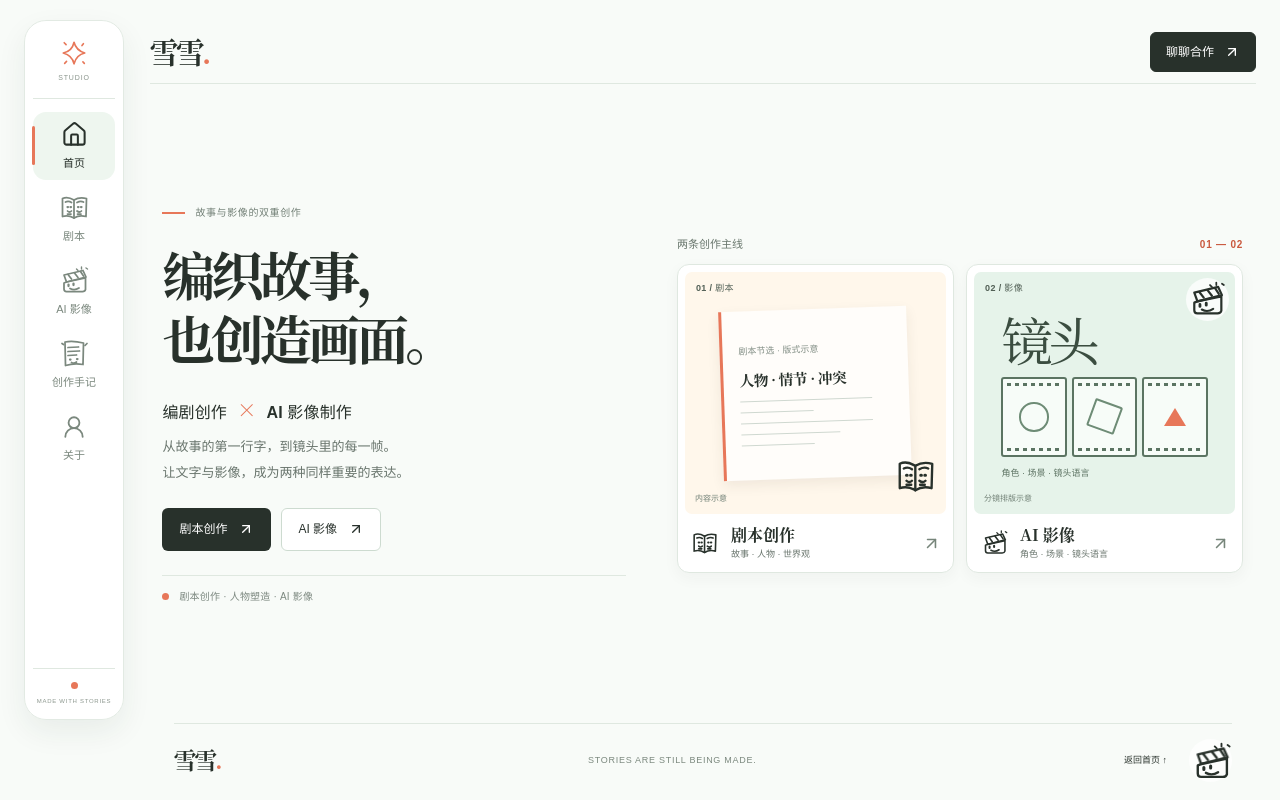
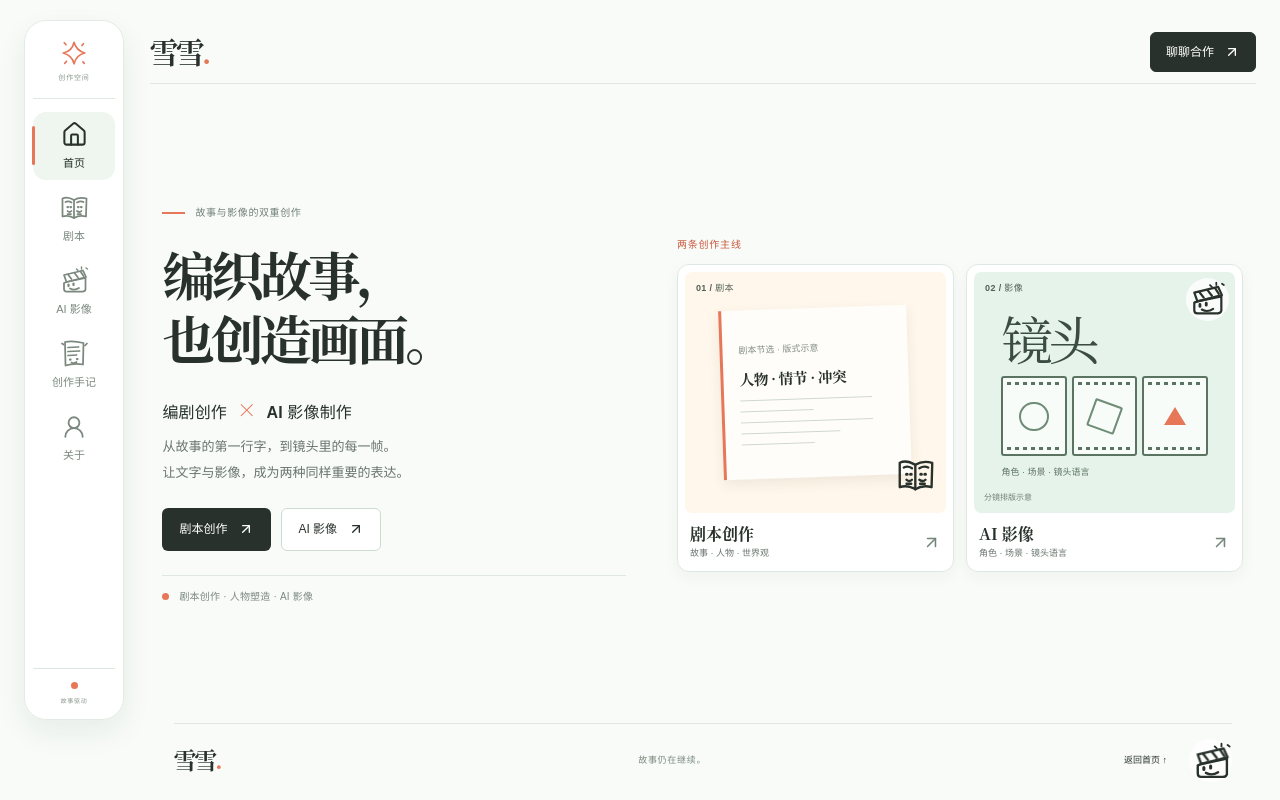
Before and after one commit to goheye/folio, a React (Vite) app: page / in a window 1280 px wide. Built offline with nearby package versions, Linux system fonts and the light colour scheme.

Commit message:
减少重复标签并统一中文作品集文案

```diff
--- a/src/App.tsx
+++ b/src/App.tsx
@@ -51,7 +51,7 @@ export default function App() {
       <a className="skip-link" href="#workspace-main">跳到主要内容</a>
       <div className="workspace-layout">
         <aside className="side-rail" aria-label="栏目导航">
-          <div className="rail-top" aria-hidden="true"><Doodle kind="star" size={29} /><span>STUDIO</span></div>
+          <div className="rail-top" aria-hidden="true"><Doodle kind="star" size={29} /><span>创作空间</span></div>
           <nav className="rail-nav" id="primary-nav" aria-label="主要导航">
             {navigation.map(({ label, href }) => {
               const section = href.slice(1) as SectionId;
@@ -63,7 +63,7 @@ export default function App() {
               return <a key={href} href={href} aria-current={activeSection === section ? 'page' : undefined} onClick={onNavigate(section)}><span className="rail-nav-icon">{illustration}</span><span className="rail-nav-label">{label}</span></a>;
             })}
           </nav>
-          <div className="rail-end" aria-hidden="true"><span className="rail-end-dot" /> MADE WITH STORIES</div>
+          <div className="rail-end" aria-hidden="true"><span className="rail-end-dot" /> 故事驱动</div>
         </aside>
         <div className={activeSection === "home" ? "workspace-main workspace-main-home" : "workspace-main"}>
 
@@ -73,7 +73,6 @@ export default function App() {
       </header>
       <div className="surface-stage">
       <main className={activeSection === "home" ? "site-main site-main-home" : "site-main"} id="workspace-main" tabIndex={-1}>
-        {activeSection !== "home" && <div className="stage-context section-wrap"><span>EXPLORING / 0{sections.indexOf(activeSection)+1}</span><strong>{titles[activeSection]}</strong></div>}
         {activeSection === "home" && <div className="stage-enter home-screen" key="home">
         <section className="home-hero section-wrap" aria-labelledby="hero-title">
           <div className="home-intro">
@@ -89,7 +88,7 @@ export default function App() {
           </div>
 
           <div className="home-work-stage" aria-label="两条创作方向">
-            <div className="home-work-heading"><span>两条创作主线</span><span>01 — 02</span></div>
+            <div className="home-work-heading"><span>两条创作主线</span></div>
             <div className="home-work-grid">
               <a className="home-work-card home-script-card" href="#scripts" onClick={onNavigate('scripts')}>
                 <div className="home-card-visual home-script-visual">
@@ -104,10 +103,8 @@ export default function App() {
                     <span className="home-script-rule short" />
                   </div>
                   <span className="home-script-doodle"><Doodle kind="book" size={42} /></span>
-                  <span className="home-art-note">内容示意</span>
                 </div>
                 <div className="home-card-meta">
-                  <span className="home-card-icon"><Doodle kind="book" size={28} /></span>
                   <span className="home-card-copy"><strong>剧本创作</strong><small>故事 · 人物 · 世界观</small></span>
                   <ArrowUpRight className="home-card-arrow" size={19} />
                 </div>
@@ -129,8 +126,7 @@ export default function App() {
                     <span className="home-art-note">分镜排版示意</span>
                   </div>
                   <div className="home-card-meta">
-                    <span className="home-card-icon"><Doodle kind="film" size={28} /></span>
-                    <span className="home-card-copy"><strong>AI 影像</strong><small>角色 · 场景 · 镜头语言</small></span>
+                      <span className="home-card-copy"><strong>AI 影像</strong><small>角色 · 场景 · 镜头语言</small></span>
                     <ArrowUpRight className="home-card-arrow" size={19} />
                   </div>
                 </a>
@@ -142,34 +138,34 @@ export default function App() {
         </div>}
         {activeSection === 'scripts' && <div className="stage-enter" key="scripts">
         <section className="detail-section section-wrap" id="scripts">
-          <SectionHeading eyebrow="01 / SCRIPT WRITING" title="剧本，写下故事的可能。" description="故事梗概、人物关系与精选节选，会以适合阅读的方式呈现。完整剧本不在公开网站提供。" />
-          <div className="detail-panel detail-script"><div className="detail-graphic"><Doodle kind="book" size={90} /><span>WORDS BECOME WORLDS</span></div><div className="detail-body"><p className="eyebrow">WRITING / COMING SOON</p><h3>作品节选正在整理</h3><p>等公开范围和稿件确认后，这里会呈现真实的剧本简介与试读内容。暂不使用未经核实的示例剧本。</p><span className="small-note">仅公开确认过的节选 · 全文私下提供</span></div></div>
+          <SectionHeading eyebrow="01 / 剧本创作" title="剧本，写下故事的可能。" description="故事梗概、人物关系与精选节选，会以适合阅读的方式呈现。完整剧本不在公开网站提供。" />
+          <div className="detail-panel detail-script"><div className="detail-graphic"><Doodle kind="book" size={90} /><span>让文字成为世界</span></div><div className="detail-body"><p className="eyebrow">作品整理中</p><h3>作品节选正在整理</h3><p>等公开范围和稿件确认后，这里会呈现真实的剧本简介与试读内容。暂不使用未经核实的示例剧本。</p><span className="small-note">仅公开确认过的节选 · 全文私下提供</span></div></div>
         </section>
 
         </div>}
         {activeSection === 'films' && <div className="stage-enter" key="films">
         <section className="detail-section section-wrap" id="films">
-          <SectionHeading eyebrow="02 / AI FILMMAKING" title="有些故事，想用画面来讲。" description="人物、场景、分镜与视频片段会构成影像作品档案。此处先展示新布局，不冒充正式成片。" />
+          <SectionHeading eyebrow="02 / AI 影像" title="有些故事，想用画面来讲。" description="人物、场景、分镜与视频片段会构成影像作品档案。此处先展示新布局，不冒充正式成片。" />
           <div className="detail-panel detail-film"><div className="detail-image detail-film-frames"><span className="film-detail-number">分镜 / 02</span><div className="detail-film-strip"><span className="home-film-frame frame-one"><i /></span><span className="home-film-frame frame-two"><i /></span><span className="home-film-frame frame-three"><i /></span></div><span className="placeholder-tag">分镜排版示意 · 非正式作品</span><span className="detail-film-doodle"><Doodle kind="film" size={42} interactive /></span></div><div className="detail-body"><p className="eyebrow">AI 影像制作</p><h3>让想象进入画面</h3><p>人物、场景、分镜与演示片段会在这里逐步整理。正式上线前，只展示已确认可公开的素材，不使用虚构作品信息。</p><span className="small-note">只展示已确认可公开的演示内容</span></div></div>
         </section>
 
         </div>}
         {activeSection === 'journal' && <div className="stage-enter" key="journal">
         <section className="journal section-wrap" id="journal">
-          <SectionHeading eyebrow="03 / CREATIVE PROCESS" title="一点点创作的痕迹。" description="好的故事通常不是一次就写成的。这里预留给人物设定、画面实验和制作过程。" />
+          <SectionHeading eyebrow="03 / 创作手记" title="一点点创作的痕迹。" description="好的故事通常不是一次就写成的。这里预留给人物设定、画面实验和制作过程。" />
           <div className="journal-grid"><div className="journal-tile"><span>01</span><Doodle kind="note" /><h3>故事的草稿</h3><p>从一个念头，慢慢长出人物与冲突。</p></div><div className="journal-tile"><span>02</span><Doodle kind="book" /><h3>角色的模样</h3><p>把想象中的人，变成可以被看见的形象。</p></div><div className="journal-tile"><span>03</span><Doodle kind="film" /><h3>镜头的尝试</h3><p>让画面与情绪找到恰当的节奏。</p></div></div>
         </section>
 
         </div>}
         {activeSection === 'about' && <div className="stage-enter" key="about">
         <section className="about section-wrap" id="about">
-          <div className="about-intro"><p className="eyebrow">A NOTE FROM ME</p><h2>认真讲故事，<br />也认真玩创作。</h2><span className="about-doodle"><Doodle kind="star" size={50} /></span></div>
+          <div className="about-intro"><p className="eyebrow">关于我</p><h2>认真讲故事，<br />也认真玩创作。</h2><span className="about-doodle"><Doodle kind="star" size={50} /></span></div>
           <div className="about-copy"><p>这是一个关于剧本与 AI 影像的个人作品空间。我希望故事既能被阅读，也能以另一种方式被看见。</p><p>现阶段优先整理作品与创作过程，面向求职与合作交流。经确认的公开作品将陆续补充。</p><button className="text-action" type="button" onClick={() => setShowInfo(!showInfo)} aria-expanded={showInfo} aria-controls="contact-info">关于联系和完整作品 <ArrowRight size={17} /></button>{showInfo && <div id="contact-info" className="contact-info" role="status">完整作品可私下交流；正式联系渠道尚待确认，测试版不会展示虚构邮箱。</div>}</div>
         </section>
         </div>}
       </main>
       </div>
-      <footer className="footer section-wrap"><a className="footer-brand" href="#home" onClick={onNavigate('home')}>雪雪<span>.</span></a><span>STORIES ARE STILL BEING MADE.</span><a href="#home" onClick={onNavigate('home')}>返回首页 ↑</a><span className="footer-doodle"><Doodle kind="film" size={42} interactive /></span></footer>
+      <footer className="footer section-wrap"><a className="footer-brand" href="#home" onClick={onNavigate('home')}>雪雪<span>.</span></a><span>故事仍在继续。</span><a href="#home" onClick={onNavigate('home')}>返回首页 ↑</a><span className="footer-doodle"><Doodle kind="film" size={42} interactive /></span></footer>
         </div>
       </div>
     </div>
```
